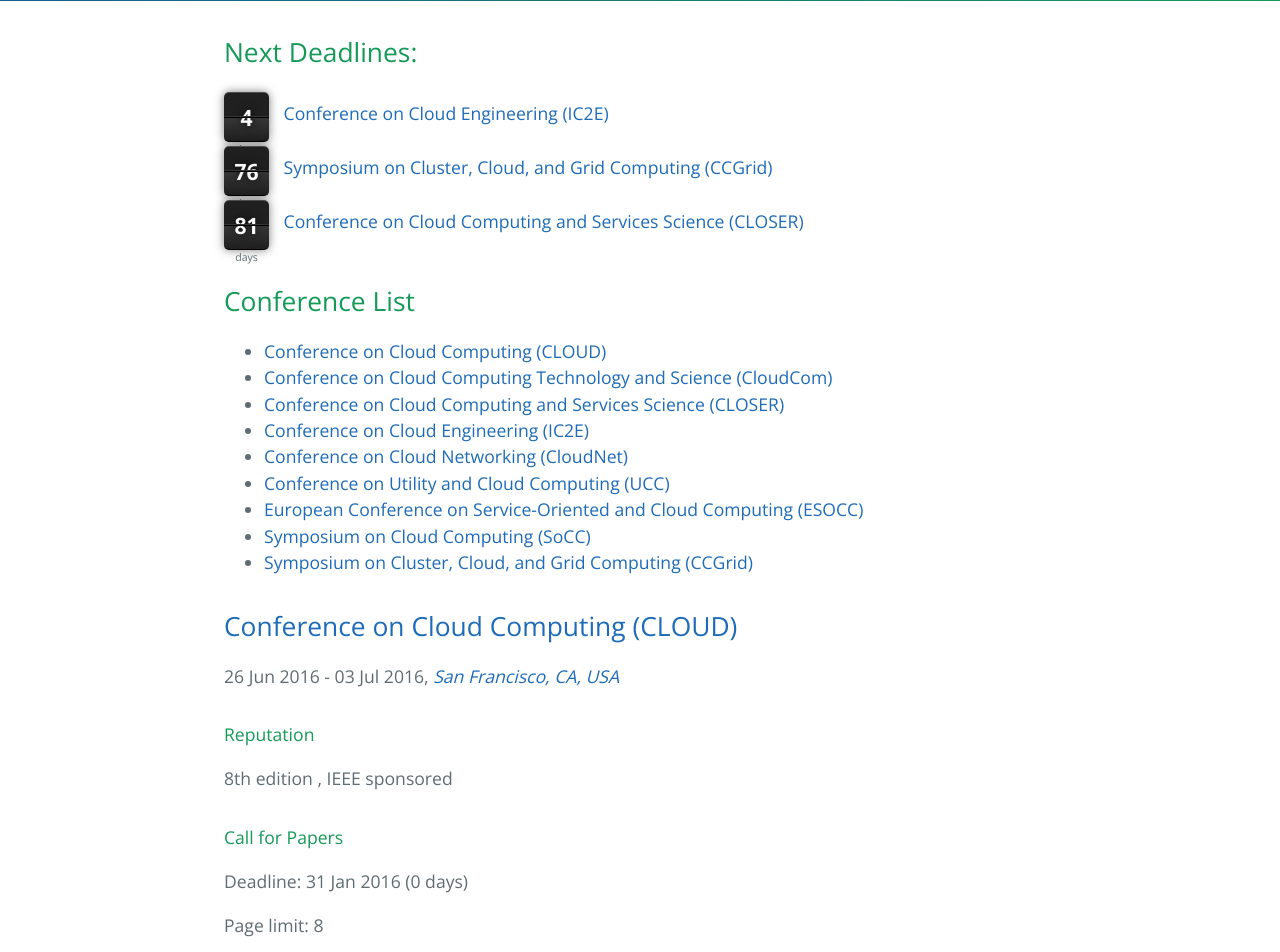
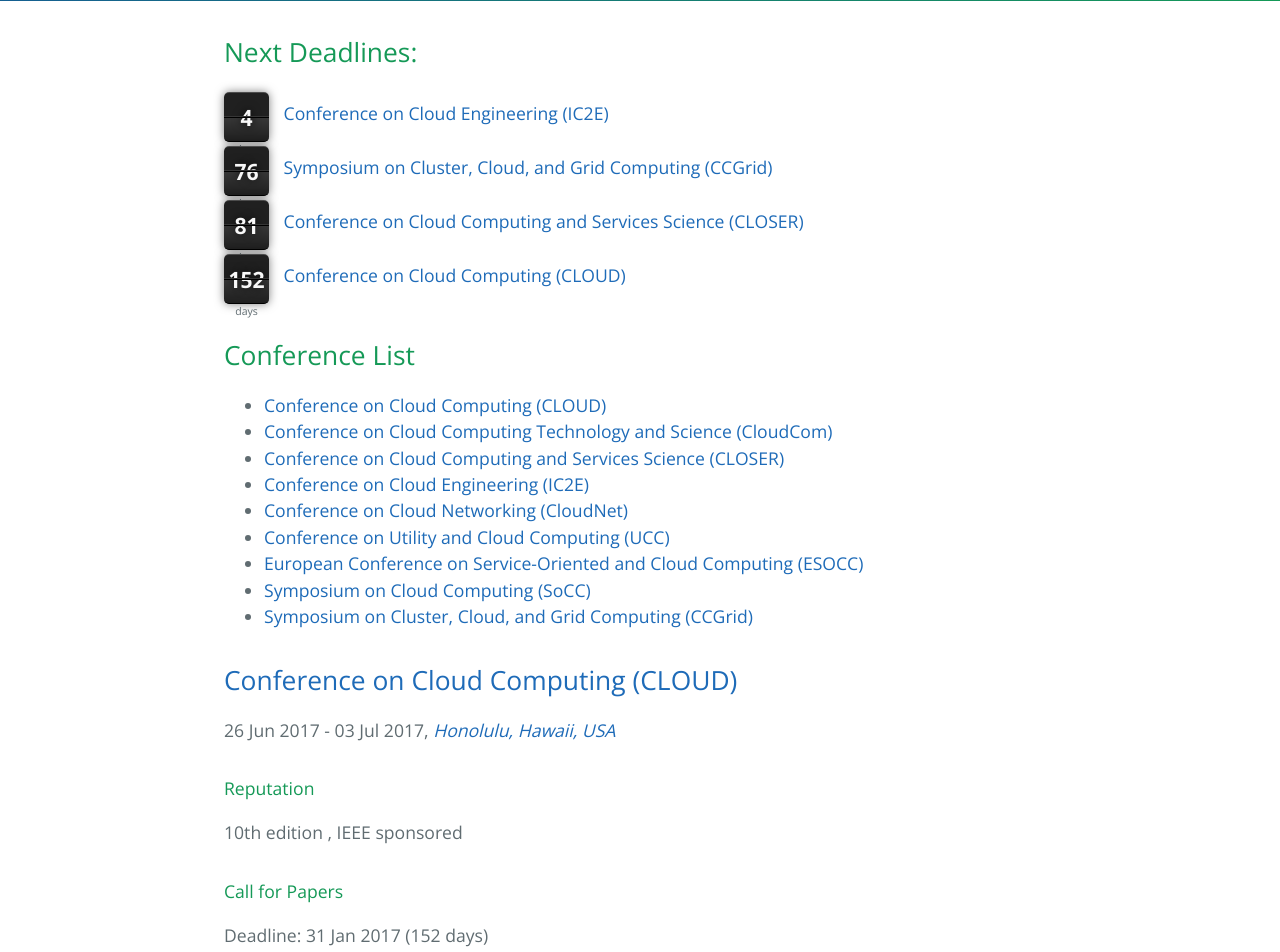
Before and after one commit to stefan-kolb/cloud-conferences, a Jekyll site: the page built from index.html, in a window 1280 px wide and 1400 px high. Shown: the part 316-1268 px from the top of the window. Built offline with Jekyll 4.4.1, drawn with Linux system fonts in a browser that asks for light colours; nearby versions of some CDN libraries; grey boxes are pictures that could not be loaded.

Commit message:
Update CLOUD 17

```diff
--- a/_data/conferences.yml
+++ b/_data/conferences.yml
@@ -1,12 +1,12 @@
 - name: Conference on Cloud Computing
   abbrv: CLOUD
   url: http://www.thecloudcomputing.org/2016/
-  edition: 8
+  edition: 10
   organization: IEEE
-  deadline: "2016-01-31"
-  date_from: "2016-06-26"
-  date_to: "2016-07-03"
-  location: "San Francisco, CA, USA"
+  deadline: "2017-01-31"
+  date_from: "2017-06-26"
+  date_to: "2017-07-03"
+  location: "Honolulu, Hawaii, USA"
   acceptance:
     - 2015: 15
     - 2014: 19
```
